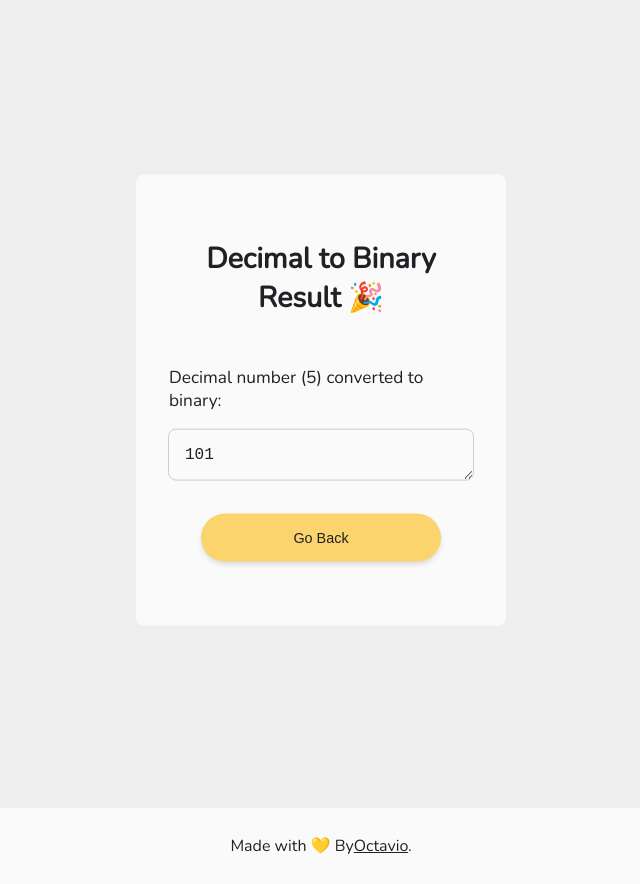
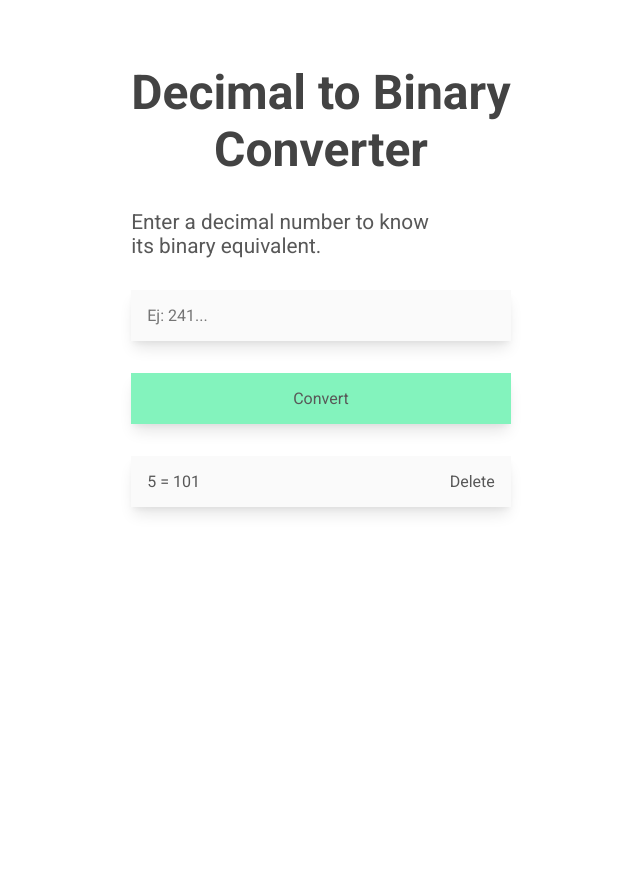
Before and after one commit to Octaviocossy/DecimalToBinary, a website built with webpack: page src/index.html in a window 1280 px wide. Both pictures are taken after typing "5" into the empty fields and a click on the button "Convert". Shown: the whole page, without its empty margins (319-959 px from the left). After the commit the page ends 800 px from the top, so only its background shows below. Built offline with nearby package versions, Linux system fonts and the light colour scheme.

Commit message:
App refactor

```diff
--- a/package.json
+++ b/package.json
@@ -4,7 +4,7 @@
   "description": "",
   "main": "index.js",
   "scripts": {
-    "test": "echo \"Error: no test specified\" && exit 1"
+    "dev": "webpack serve"
   },
   "keywords": [],
   "author": "",
--- a/src/index.html
+++ b/src/index.html
@@ -4,9 +4,40 @@
     <meta charset="UTF-8" />
     <meta http-equiv="X-UA-Compatible" content="IE=edge" />
     <meta name="viewport" content="width=device-width, initial-scale=1.0" />
-    <link rel="icon" type="imgur" sizes="32x32" href="https://i.imgur.com/42bkLXR.png">
+    <link
+      rel="icon"
+      type="imgur"
+      sizes="32x32"
+      href="https://i.imgur.com/42bkLXR.png"
+    />
     <title>Decimal to Binary Converter</title>
+    <link rel="preconnect" href="https://fonts.googleapis.com" />
+    <link rel="preconnect" href="https://fonts.gstatic.com" crossorigin />
+    <link
+      href="https://fonts.googleapis.com/css2?family=Roboto:wght@300;400;500;700;900&display=swap"
+      rel="stylesheet"
+    />
   </head>
-  <body id ="main">
+  <body>
+    <div id="root">
+      <main class="main">
+        <div class="main--div">
+          <p class="main--div__p">Decimal to Binary</p>
+          <p class="main--div__p">Converter</p>
+          <label class="main--div__label" for=""
+            >Enter a decimal number to know its binary equivalent.</label
+          >
+          <input
+            class="main--div__input"
+            type="number"
+            id="numberInp"
+            placeholder="Ej: 241..."
+            autofocus
+          />
+          <button class="main--div__button" id="btn">Convert</button>
+          <ul id="results" class="main--ul"></ul>
+        </div>
+      </main>
+    </div>
   </body>
 </html>
--- a/src/js/app.js
+++ /dev/null
@@ -1,24 +0,0 @@
-import { binaryLogic } from "./binaryLogic.js";
-import { renderMenu } from "./renderMenu.js";
-import { renderResults } from "./renderResults";
-
-export const app = () => {
-  renderMenu();
-  const btn = document.getElementById("btn");
-  const number = document.getElementById("numberInp");
-  number.addEventListener("keyup", (x) => {
-    if (number.value != "") {
-      if (x.keyCode === 13) {
-        renderResults(binaryLogic(number.value));
-      }
-    }
-  });
-  btn.addEventListener("click", (x) => {
-    x.preventDefault();
-    if (number.value != "") {
-      renderResults(binaryLogic(number.value));
-    } else {
-      alert("Enter a number in the input");
-    }
-  });
-};
--- a/src/js/binaryLogic.js
+++ /dev/null
@@ -1,22 +0,0 @@
-export const binaryLogic = (n) => {
-  const nIng = parseInt(n);
-  let resto = [];
-  let nAnt = 0;
-  let div = 0;
-  let rest = 0;
-  for (let i = 0; i < 30; i++) {
-    if (i === 0) {
-      div = nIng / 2;
-      rest = nIng % 2;
-    } else {
-      div = nAnt / 2;
-      rest = nAnt % 2;
-    }
-    resto.unshift(Math.trunc(rest));
-    nAnt = div;
-  }
-  while (resto[0] === 0) {
-    resto.shift();
-  }
-  return resto.join("");
-};
--- a/src/js/renderMenu.js
+++ /dev/null
@@ -1,19 +0,0 @@
-export const renderMenu = () => {
-  const menu = document.getElementById("main");
-  let html = `
-  <section>
-   <div class="menu" id="menu">
-      <div class="title-div">
-        <h1 class="title">Decimal to Binary</h1>
-        <h1 class="title_2">Converter</h1>
-      </div>
-      <label class="txt" for="">Enter a decimal number to know its binary equivalent.</label>
-      <input class="inp" type="number" id="numberInp" name="NumberBox" placeholder="Number" autofocus/>
-      <button class="btn" id="btn">Convert</button>
-    </div>
-  </section>
-  <footer class="footer">
-    <p class="footer-p">Made with 💛 By<a href="https://github.com/Octaviocossy" target="_blank" class="link">Octavio</a>.</p>
-  </footer>`;
-  menu.innerHTML = html;
-};
--- a/src/js/renderResults.js
+++ /dev/null
@@ -1,30 +0,0 @@
-export const renderResults = (r) => {
-  const menu = document.getElementById("main");
-  const number = document.getElementById("numberInp");
-  let html = `
- <section>
-   <div class="menu" id="menu">
-    <div class="title-div">
-      <h2 class="title">Decimal to Binary</h2>
-      <h2 class="title">Result 🎉</h2>
-    </div>
-    <label class="txt" for>Decimal number (${number.value}) converted to binary:</label>
-    <textarea readonly type="text" class="out" id="out">${r}</textarea>
-    <button class="btn" id="gBack">Go Back</button>
- </section>
- <footer class="footer">
-    <p class="footer-p">Made with 💛 By<a href="https://github.com/Octaviocossy" target="_blank" class="link">Octavio</a>.</p>
- </footer>`;
-  menu.innerHTML = html;
-  document.getElementById("main").addEventListener("keypress", (x) => {
-    if (x.key === "Enter") {
-      location.reload();
-    }
-  });
-  document.getElementById("out").addEventListener("click", () => {
-    location.reload();
-  });
-  document.getElementById("gBack").addEventListener("click", () => {
-    location.reload();
-  });
-};
--- a/src/main.js
+++ b/src/main.js
@@ -1,6 +1,81 @@
-import { app } from './js/app.js';
-import './main.scss';
+import "./styles.scss";
 
-window.onload = () => {
-  app();
+export const App = () => {
+  const btn = document.getElementById("btn");
+  const input = document.getElementById("numberInp");
+  let results = [];
+
+  const deleteResult = (id) => {
+    results = results.filter((item) => item.id !== id);
+    renderResults(results, deleteResult);
+  };
+
+  const binaryLogic = (number) => {
+    const nIng = parseInt(number);
+    let resto = [];
+    let nAnt = 0;
+    let div = 0;
+    let rest = 0;
+    for (let i = 0; i < 30; i++) {
+      if (i === 0) {
+        div = nIng / 2;
+        rest = nIng % 2;
+      } else {
+        div = nAnt / 2;
+        rest = nAnt % 2;
+      }
+      resto.unshift(Math.trunc(rest));
+      nAnt = div;
+    }
+    while (resto[0] === 0) {
+      resto.shift();
+    }
+    return {
+      base: number,
+      binary: resto.join(""),
+      id: Math.random().toString(36).slice(2),
+    };
+  };
+
+  const renderResults = (results, deleteResult) => {
+    const ul = document.getElementById("results");
+    ul.innerHTML = "";
+    results.map((element) => {
+      let li = document.createElement("li");
+      let p = document.createElement("p");
+      let btnDelete = document.createElement("button");
+      li.className = "main--ul__li";
+      p.className = "main--ul__li--p";
+      p.textContent = `${element.base} = ${element.binary}`;
+      li.appendChild(p);
+      ul.appendChild(li);
+      btnDelete.className = "main--ul__li--btn";
+      btnDelete.textContent = "Delete";
+      btnDelete.addEventListener("click", () => deleteResult(element.id));
+      li.appendChild(btnDelete);
+    });
+  };
+
+  input.addEventListener("keyup", (x) => {
+    if (input.value != "") {
+      if (x.keyCode === 13) {
+        results.push(binaryLogic(input.value));
+        renderResults(results, deleteResult);
+        input.value = "";
+      }
+    }
+  });
+
+  btn.addEventListener("click", (x) => {
+    x.preventDefault();
+    if (input.value != "") {
+      results.push(binaryLogic(input.value));
+      renderResults(results, deleteResult);
+      input.value = "";
+    } else {
+      alert("Enter a number in the input");
+    }
+  });
 };
+
+App();
--- a/src/main.scss
+++ /dev/null
@@ -1 +0,0 @@
-@import './scss/style.scss';
--- a/src/scss/style.scss
+++ /dev/null
@@ -1,127 +0,0 @@
-@import url("https://fonts.googleapis.com/css2?family=Nunito:wght@300&display=swap");
-
-$bl: #212125;
-$ylow: #fbd46d;
-$bg: #eee;
-$fa: #fafafa;
-$cc: #ccc;
-
-body {
-  margin: 0;
-  padding: 0;
-  background-color: $bg;
-  font-family: "Nunito", sans-serif;
-}
-
-// Main section
-
-.menu {
-  position: absolute;
-  top: 50%;
-  left: 50%;
-  transform: translate(-50%, -50%);
-  max-width: 25rem;
-  background-color: $fa;
-  display: flex;
-  flex-direction: column;
-  padding: 2rem 2rem;
-  border-radius: 0.5rem;
-  .title-div {
-    margin: 2rem auto;
-    text-align: center;
-    font-size: 1.2rem;
-    color: $bl;
-    .title {
-      margin: auto;
-    }
-    .title_2 {
-      margin: auto;
-    }
-  }
-  .txt {
-    color: $bl;
-    margin: 1.05rem auto;
-    font-size: 1.08rem;
-    max-width: 19rem;
-  }
-  .inp {
-    margin: 0 auto;
-    padding: 1.1rem 1rem;
-    min-width: 17rem;
-    background-color: $fa;
-    border: 1px solid $cc;
-    border-radius: 0.5rem;
-    font-size: 0.9rem;
-  }
-  .inp:focus {
-    outline-color: $ylow;
-  }
-  .btn {
-    background-color: $ylow;
-    color: $bl;
-    min-width: 15rem;
-    padding: 1rem;
-    border: none;
-    border-radius: 5rem;
-    font-size: 0.9rem;
-    margin: 2rem auto;
-    cursor: pointer;
-    --tw-shadow: 0 4px 6px -1px rgba(0, 0, 0, 0.1),
-      0 2px 4px -1px rgba(0, 0, 0, 0.06);
-    box-shadow: var(--tw-ring-offset-shadow, 0 0 #0000),
-      var(--tw-ring-shadow, 0 0 #0000), var(--tw-shadow);
-  }
-  .out {
-    margin: 0.05rem auto;
-    padding: 1rem 1rem;
-    align-items: center;
-    max-width: 17rem;
-    min-width: 17rem;
-    max-height: 1.1rem;
-    min-height: 1.1rem;
-    font-size: 1rem;
-    background-color: $fa;
-    color: $bl;
-    border-radius: 0.5rem;
-    border: 1px solid $cc;
-  }
-  .out:focus {
-    outline-color: $ylow;
-  }
-}
-
-// Footer
-
-.footer {
-  background-color: $fa;
-  position: absolute;
-  text-align: center;
-  color: $bl;
-  top: 101%;
-  width: 100%;
-}
-
-.footer-p {
-  padding: 0.7rem;
-}
-
-.link {
-  color: $bl;
-}
-
-// Media Query
-
-@media only screen and (max-width: 425px) {
-  body {
-    background-color: $fa;
-  }
-}
-
-@media only screen and (max-width: 300px) {
-  .menu {
-    max-width: 15rem;
-    .inp {
-      min-width: 13rem;
-    }
-  }
-}
--- /dev/null
+++ b/src/styles.scss
@@ -0,0 +1,101 @@
+$bl: #212125;
+$ylow: #fbd46d;
+$bg: #eee;
+$fa: #fafafa;
+$cc: #ccc;
+
+* {
+  margin: 0;
+  padding: 0;
+  font-family: "Roboto", sans-serif;
+}
+
+.main {
+  margin-top: 4rem;
+  display: flex;
+  justify-content: center;
+  &--div {
+    display: flex;
+    flex-direction: column;
+    &__p {
+      font-size: 3rem;
+      font-weight: 600;
+      text-align: center;
+      color: #434343;
+    }
+    &__label {
+      margin-top: 2rem;
+      font-size: 1.3rem;
+      max-width: 20rem;
+      color: #585858;
+    }
+    &__input {
+      margin-top: 2rem;
+      margin-bottom: 2rem;
+      background-color: #fafafa;
+      padding: 1rem;
+      color: #585858;
+      border: none;
+      font-size: 1rem;
+      box-shadow: rgba(0, 0, 0, 0.1) 0px 10px 15px -3px,
+        rgba(0, 0, 0, 0.05) 0px 4px 6px -2px;
+      &:focus {
+        outline: none;
+      }
+    }
+    &__button {
+      padding: 1rem;
+      border: none;
+      color: #585858;
+      font-size: 1rem;
+      cursor: pointer;
+      background-color: #83f3bd;
+      transition-duration: 0.5s;
+      box-shadow: rgba(0, 0, 0, 0.1) 0px 10px 15px -3px,
+        rgba(0, 0, 0, 0.05) 0px 4px 6px -2px;
+      &:hover {
+        background-color: #a0f3cb;
+      }
+    }
+  }
+  &--ul {
+    display: flex;
+    flex-direction: column;
+    list-style: none;
+    width: 100%;
+    margin: 1rem auto;
+    &__li {
+      display: flex;
+      max-width: 100%;
+      transition-duration: 0.5s;
+      box-shadow: rgba(0, 0, 0, 0.1) 0px 10px 15px -3px,
+        rgba(0, 0, 0, 0.05) 0px 4px 6px -2px;
+      margin: 1rem 0;
+      padding: 1rem 1rem;
+      background-color: #fafafa;
+      &--p {
+        flex: 1;
+        font-size: 1rem;
+        color: #585858;
+      }
+      &--btn {
+        color: #585858;
+        background-color: #fafafa;
+        margin-left: 1rem;
+        border: none;
+        cursor: pointer;
+        font-size: 1rem;
+        &:hover {
+          color: #fb6d6d;
+        }
+      }
+    }
+  }
+}
+
+@media only screen and (max-width: 426px) {
+  .main {
+    max-width: 20rem;
+    margin: 4rem auto 2rem auto;
+  }
+}
```
Also changed, not shown: 1 other file.
